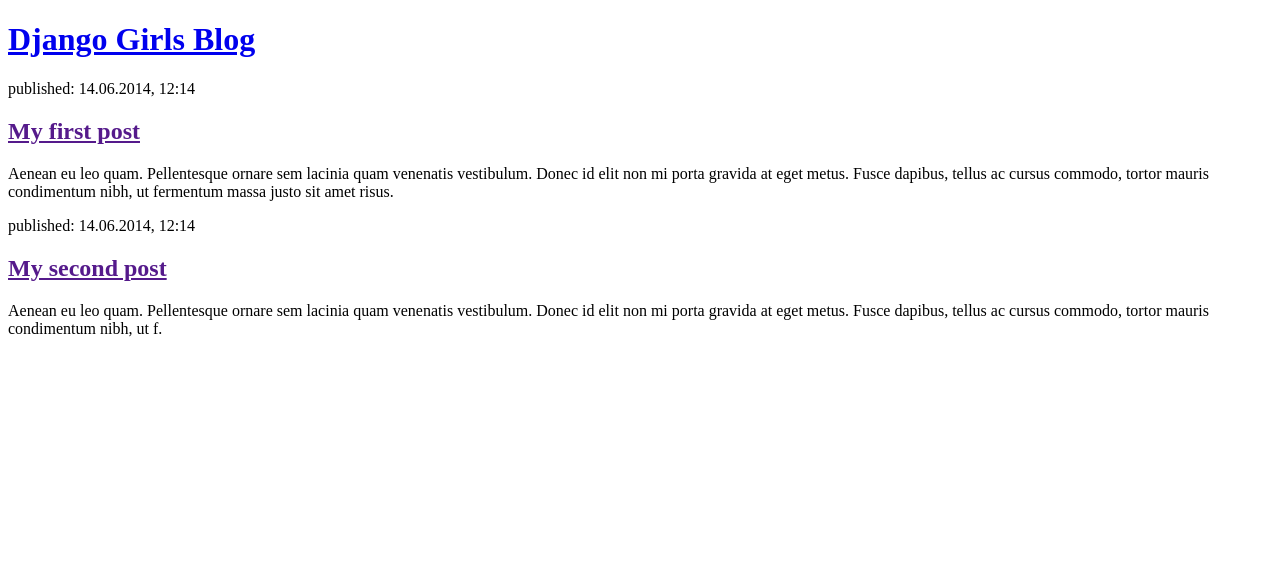
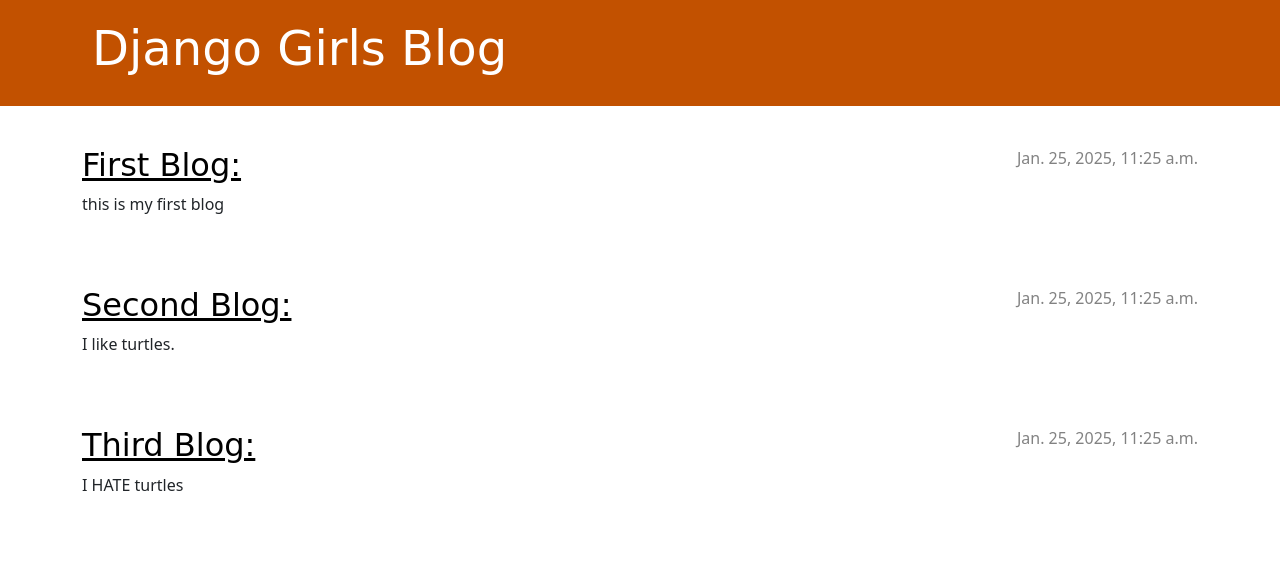
Before and after one commit to 1nonlyvinh/GIVE-ME-EXTRA-CREDIT, a Django app: template blog/templates/blog/post_list.html in a window 1280 px wide. Shown: the top 566 px of the page. Run offline with Django 5.2, Linux system fonts and the light colour scheme; the template is opened without the code that fills it: values that come from a table or form of the project are taken from there, others are empty; data comes from the database, SQL or seed files in the repository.

Commit message:
added css

```diff
--- /dev/null
+++ b/blog/static/css/blog.css
@@ -0,0 +1,70 @@
+.page-header {
+    background-color: #C25100;
+    margin-top: 0;
+    margin-bottom: 40px;
+    padding: 20px 20px 20px 40px;
+}
+
+.page-header h1,
+.page-header h1 a,
+.page-header h1 a:visited,
+.page-header h1 a:active {
+    color: #ffffff;
+    font-size: 36pt;
+    text-decoration: none;
+}
+
+h1,
+h2,
+h3,
+h4 {
+    font-family: 'Lobster', cursive;
+}
+
+.date {
+    color: #828282;
+}
+
+.save {
+    float: right;
+}
+
+.post-form textarea,
+.post-form input {
+    width: 100%;
+}
+
+.top-menu,
+.top-menu:hover,
+.top-menu:visited {
+    color: #ffffff;
+    float: right;
+    font-size: 26pt;
+    margin-right: 20px;
+}
+
+.post {
+    margin-bottom: 70px;
+}
+
+.post h2 a,
+.post h2 a:visited {
+    color: #000000;
+}
+
+.post > .date,
+.post > .actions {
+    float: right;
+}
+
+.btn-secondary,
+.btn-secondary:visited {
+    color: #C25100;
+    background: none;
+    border-color: #C25100;
+}
+
+.btn-secondary:hover {
+    color: #FFFFFF;
+    background-color: #C25100;
+}
--- a/blog/templates/blog/post_list.html
+++ b/blog/templates/blog/post_list.html
@@ -1,23 +1,33 @@
+{% load static %}
 <!DOCTYPE html>
 <html>
     <head>
         <title>Django Girls blog</title>
+        <link rel="stylesheet" href="https://cdn.jsdelivr.net/npm/bootstrap@5.3.3/dist/css/bootstrap.min.css" integrity="sha384-QWTKZyjpPEjISv5WaRU9OFeRpok6YctnYmDr5pNlyT2bRjXh0JMhjY6hW+ALEwIH" crossorigin="anonymous">
+        <link rel="stylesheet" href="{% static 'css/blog.css' %}">
     </head>
     <body>
-        <header>
-            <h1><a href="/">Django Girls Blog</a></h1>
+        <header class="page-header">
+            <div class="container">
+                <h1><a href="/">Django Girls Blog</a></h1>
+            </div>
         </header>
 
-        <article>
-            <time>published: 14.06.2014, 12:14</time>
-            <h2><a href="">My first post</a></h2>
-            <p>Aenean eu leo quam. Pellentesque ornare sem lacinia quam venenatis vestibulum. Donec id elit non mi porta gravida at eget metus. Fusce dapibus, tellus ac cursus commodo, tortor mauris condimentum nibh, ut fermentum massa justo sit amet risus.</p>
-        </article>
+        <main class="container">
+            <div class="row">
+                <div class="col">
+                    {% for post in posts %}
+                        <article class="post">
+                            <time class="date">
+                                {{ post.published_date }}
+                            </time>
+                            <h2><a href="">{{ post.title }}</a></h2>
+                            <p>{{ post.text|linebreaksbr }}</p>
+                        </article>
+                    {% endfor %}
+                </div>
+            </div>
+        </main>
 
-        <article>
-            <time>published: 14.06.2014, 12:14</time>
-            <h2><a href="">My second post</a></h2>
-            <p>Aenean eu leo quam. Pellentesque ornare sem lacinia quam venenatis vestibulum. Donec id elit non mi porta gravida at eget metus. Fusce dapibus, tellus ac cursus commodo, tortor mauris condimentum nibh, ut f.</p>
-        </article>
     </body>
 </html>
```
